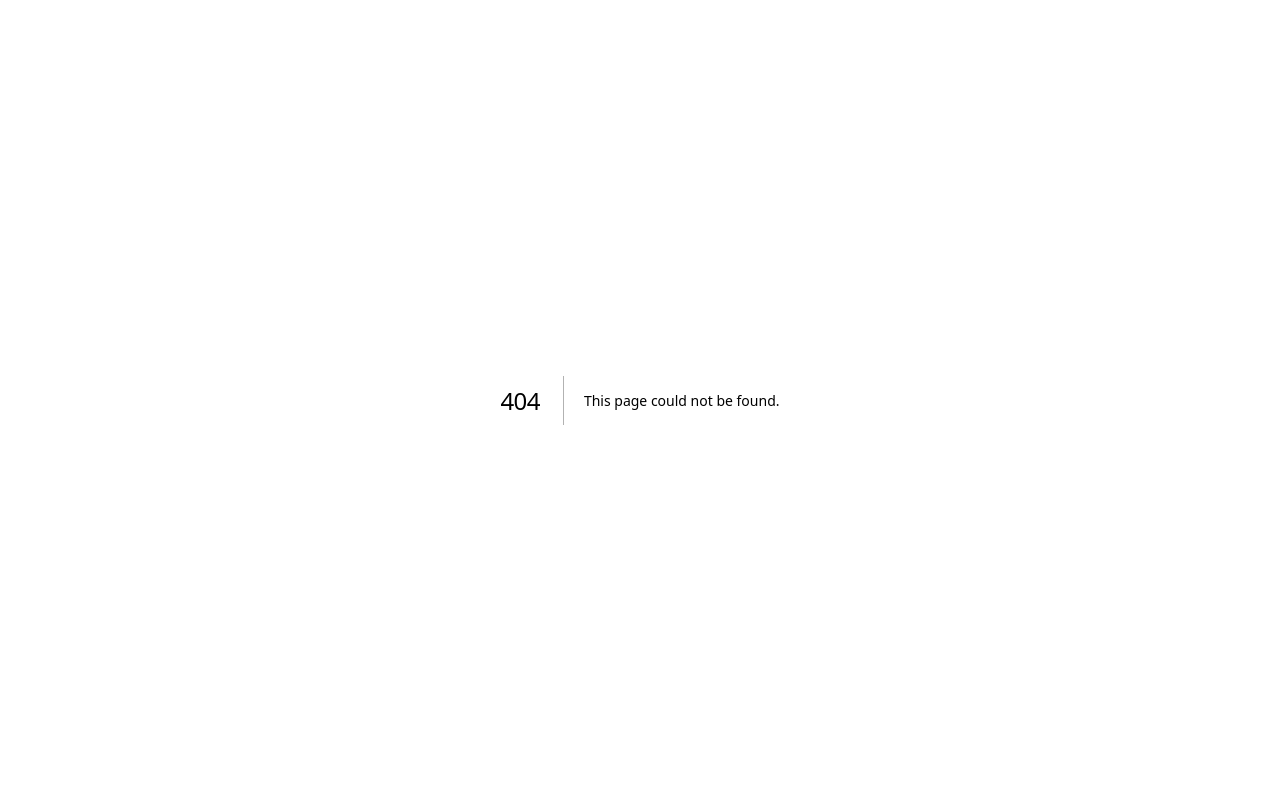
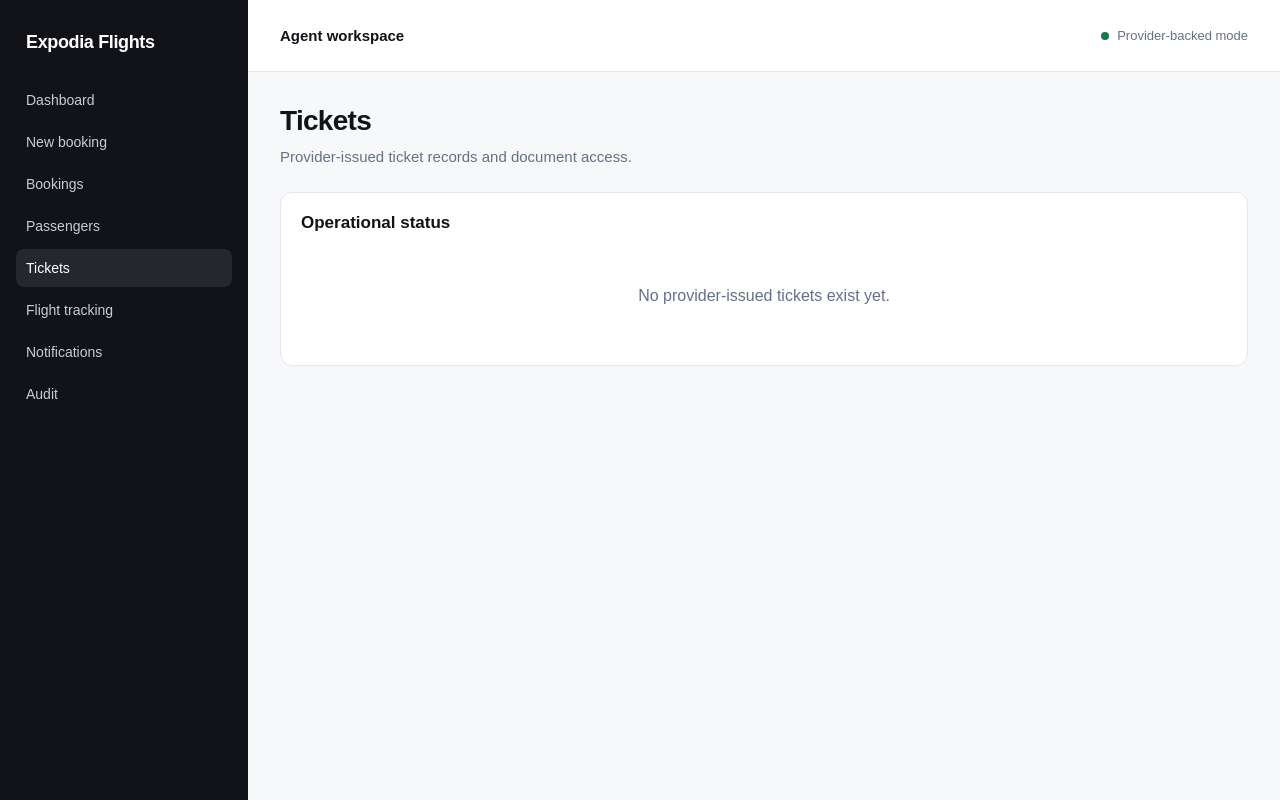
Before and after one commit to iamtheoracle/expodia-flight, a Next.js app: page /tickets in a window 1280 px wide. Before the commit this address had no page. Built offline with nearby package versions, Linux system fonts and the light colour scheme.

Commit message:
feat: add truthful tickets workspace

```diff
--- /dev/null
+++ b/src/app/tickets/page.tsx
@@ -0,0 +1,6 @@
+import { AppShell } from '@/components/app-shell/AppShell';
+import { OperationalPage } from '@/components/app-shell/OperationalPage';
+
+export default function TicketsPage() {
+  return <AppShell currentPath="/tickets"><OperationalPage title="Tickets" description="Provider-issued ticket records and document access." status="No provider-issued tickets exist yet." /></AppShell>;
+}
```
